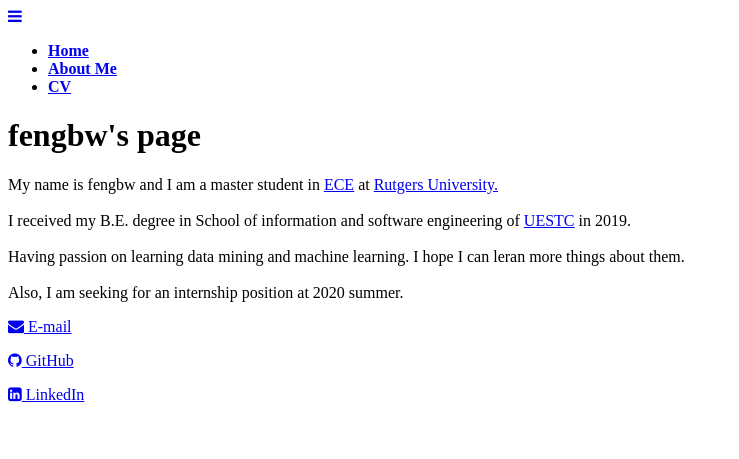
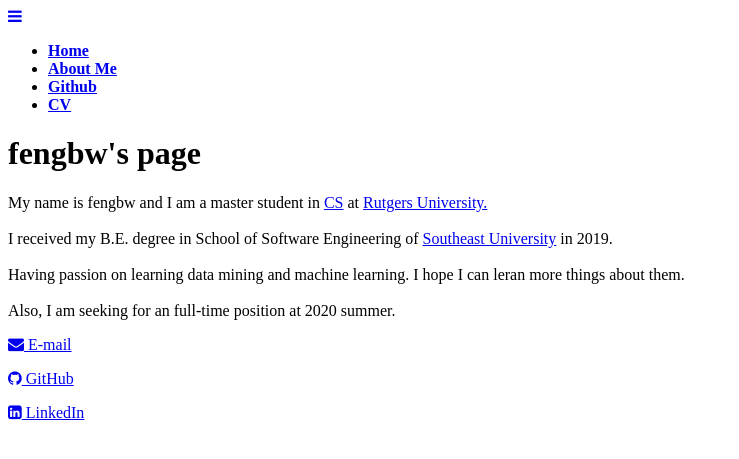
Before and after one commit to fengbw/PersonalPage, a Jekyll site: the page about/index.html, which Jekyll copies as it is, in a window 1280 px wide. Shown: the top 459 px of the page, without its empty margins (0-739 px from the left). Built offline with Jekyll 4.4.1, drawn with Linux system fonts in a browser that asks for light colours; nearby versions of some CDN libraries; comment, search, counter and statistics services are not loaded; a style sheet for code colours, icons or effects is not loaded.

Commit message:
[modify] about page

```diff
--- a/about/index.html
+++ b/about/index.html
@@ -73,6 +73,7 @@
       <ul id="js-navigation-menu" class="navigation-menu">
       <li class="nav-link"><a href="https://fengbw.github.io/" class="logo"><strong>Home</strong></a>
       </li><li class="nav-link"><a href="https://fengbw.github.io/about"><strong>About Me</strong></a>
+      </li><li class="nav-link"><a href="https://github.com/fengbw"><strong>Github</strong></a>
       </li><li class="nav-link"><a href="https://fengbw.github.io/files/CV_Bowei_Feng.pdf"><strong>CV</strong></a>
       </li></ul>
     </nav>
@@ -96,8 +97,8 @@
 
 
 My name is fengbw and I am a master student in
-<a href="http://www.ece.rutgers.edu/" target="_blank">
-ECE</a>
+<a href="http://www.cs.rutgers.edu/" target="_blank">
+CS</a>
 at
 <a href="https://www.rutgers.edu" target="_blank">
 Rutgers University.
@@ -106,17 +107,17 @@ Rutgers University.
 <br>
 I received my B.E. degree in
 <a>
-School of information and software engineering
+School of Software Engineering
 </a>
  of
-<a href="https://en.uestc.edu.cn/" target="_blank">UESTC</a>
+<a href="https://cose.seu.edu.cn/" target="_blank">Southeast University</a>
 in 2019.
 <br>
 <br>
 Having passion on learning data mining and machine learning. I hope I can leran more things about them.
 <br>
 <br>
-Also, I am seeking for an internship position at 2020 summer.
+Also, I am seeking for an full-time position at 2020 summer.
 <br>
 </div>
 
```
